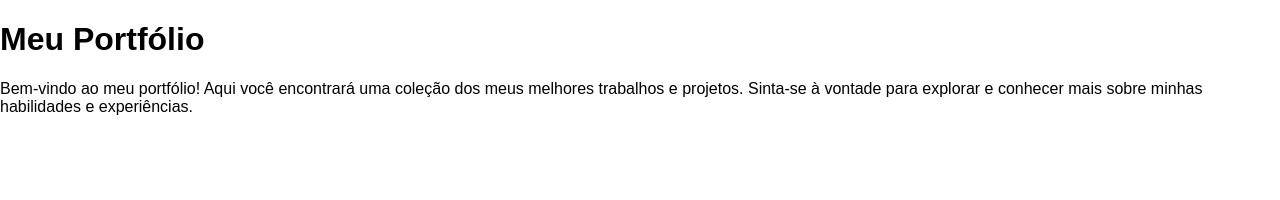
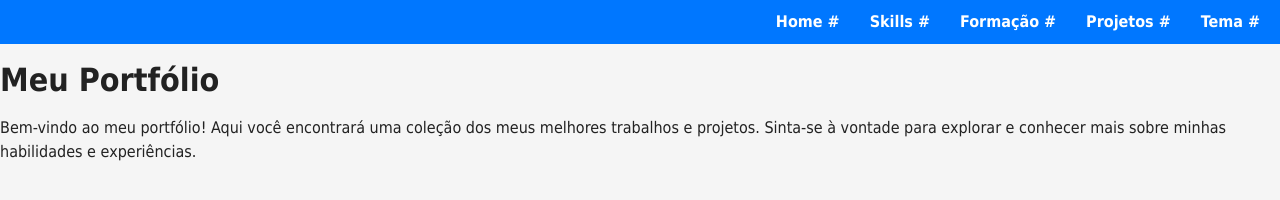
Before and after one commit to Genaldo44/projeto-portfolio, a plain HTML site: page index.html in a window 1280 px wide. Drawn offline with Linux system fonts and the light colour scheme.

Commit message:
Criação do menu - parte1

```diff
--- a/estilos/style.css
+++ b/estilos/style.css
@@ -8,10 +8,53 @@
   --fundo-card
 */
 
+* {
+  margin: 0;
+  padding: 0;
+  box-sizing: border-box;
+}
+
+:root{
+  --fundo-principal: #f5f5f5;
+  --texto: #222222;
+  --texto-inverso: #ffffff;
+  --destaque: #0077FF;
+  --destaque-inverso: #66bbff;
+  --fundo-card: #ffffff;
+
+}
+
 body {
-  font-family: Arial, sans-serif;
+  font-family: Tahoma, Geneva, Verdana, sans-serif;
   background-color: var(--fundo-principal);
   color: var(--texto);
-  margin: 0;
-  padding: 0;
+  line-height: 1.5em
 }
+
+header {
+  background-color: var(--destaque);
+  color: var(--texto);
+  padding: 10px;
+  display: flex;
+  justify-content: flex-end;
+  align-content: center
+}
+nav#menu ul {
+  list-style: none;
+  display: flex;
+   gap: 10px;
+}
+
+nav#menu a {
+  text-decoration: none;
+  color: var(--texto-inverso);
+  font-weight: 600;
+  padding: 5px 10px;
+  border-radius: 5px;
+  transition: background-color 0.5s, color 0.5s;
+}
+
+nav#menu a:hover {
+  background-color: var(--destaque-inverso);
+  color: var(--destaque);
+}
--- a/index.html
+++ b/index.html
@@ -10,11 +10,21 @@
 <body>
 
     <header>
-
+        <nav id="menu">
+            <ul>
+            <li><a href="#">Home #</a></li>
+            <li><a href="#">Skills #</a></li>
+            <li><a href="#">Formação #</a></li>
+            <li><a href="#">Projetos #</a></li>
+            <li><a href="#">Tema #</a></li>
+            </ul>
+        </nav>
     </header>
 
     <main>
+        <br>
         <h1>Meu Portfólio</h1>
+        <br>
         <p>Bem-vindo ao meu portfólio! Aqui você encontrará uma coleção dos meus melhores trabalhos e projetos. Sinta-se à vontade para explorar e conhecer mais sobre minhas habilidades e experiências.</p>
 
     </main>
```
